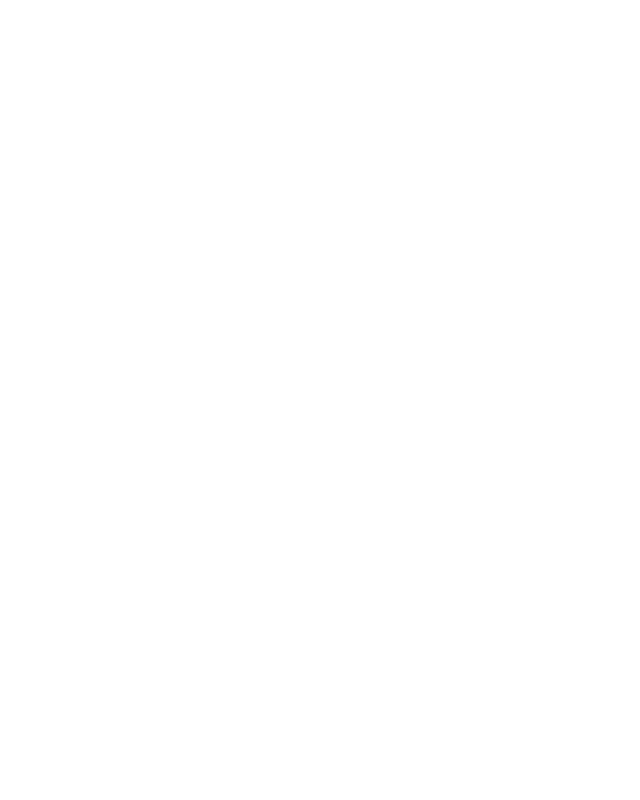
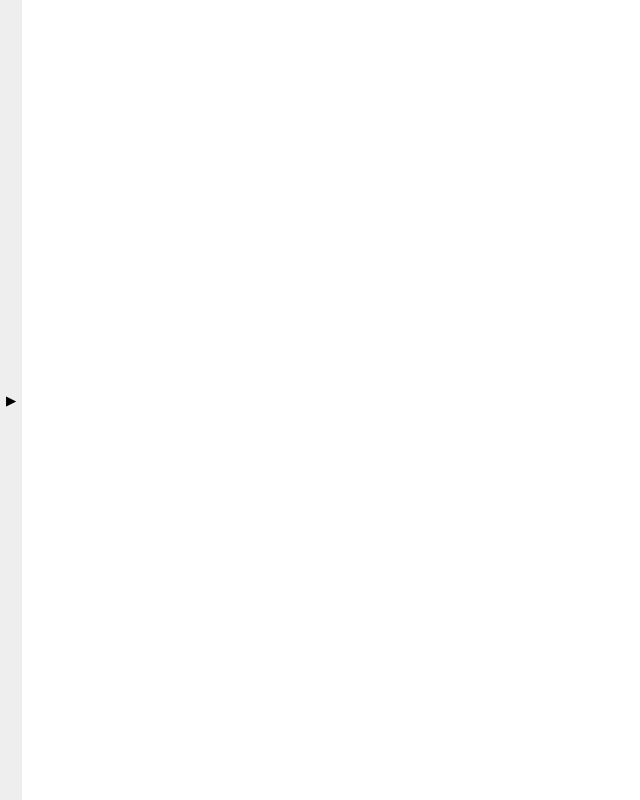
Before and after one commit to josh-frank/tsdraw, a Next.js app: page / in a window 1280 px wide. Shown: the whole page, without its empty margins (0-640 px from the left). Built offline with nearby package versions, Linux system fonts and the light colour scheme.

Commit message:
working drawer with hide state & button

```diff
--- /dev/null
+++ b/pages/drawer.tsx
@@ -0,0 +1,31 @@
+import { FunctionComponent, useState } from "react"
+
+// import { useAppSelector as useSelector } from "../hooks";
+
+import styles from '../styles/Home.module.css'
+
+const Drawer: FunctionComponent = () => {
+
+    const [ showDrawer, setShowDrawer ] = useState( false );
+
+    // const { dimensions, mouse, mouseDown } = useSelector( state => state.client );
+
+    return (
+        <div
+            className={ `${ styles.drawer } ${ showDrawer ? styles.showDrawer : styles.hideDrawer }` }
+        >
+            <div className={ styles.drawerContent }>
+                Drawer content
+            </div>
+            <button
+                className={ `${ styles.drawerButton } ${ showDrawer ? styles.drawerButtonShowing : styles.drawerButtonHiding }` }
+                onClick={ () => setShowDrawer( !showDrawer ) }
+            >
+                ▶
+            </button>
+        </div>
+    );
+
+}
+
+export default Drawer;
--- a/pages/index.tsx
+++ b/pages/index.tsx
@@ -7,6 +7,7 @@
 import { setMouse, setMouseDown, setMouseUp, setDimensions } from '../redux/clientSlice'
 
 import Artboard from './artboard'
+import Drawer from './drawer'
 
 const Home: NextPage = () => {
 
@@ -43,6 +44,7 @@
   return (
     <div>
       <Artboard />
+      <Drawer />
     </div>
   );
 
--- a/styles/Home.module.css
+++ b/styles/Home.module.css
@@ -3,3 +3,30 @@
   top: 0;
   left: 0;
 }
+
+.drawer {
+  position: absolute;
+  top: 0;
+  height: 100%;
+  background-color: #eee;
+  display: flex;
+  flex-direction: row;
+  transition: left 0.25s ease;
+}
+
+.showDrawer { left: 0; }
+.hideDrawer { left: -10vw; }
+
+.drawerContent {
+  width: 10vw;
+}
+
+.drawerButton {
+  height: 100%;
+  background: none;
+  border: none;
+  transition: transform 0.25s ease;
+}
+
+.drawerButtonHiding { transform: none; }
+.drawerButtonShowing { transform: rotate( 180deg ); }
```
